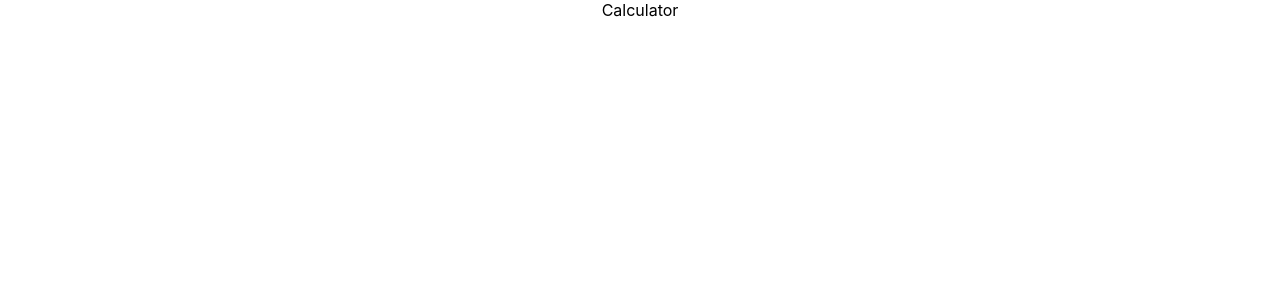
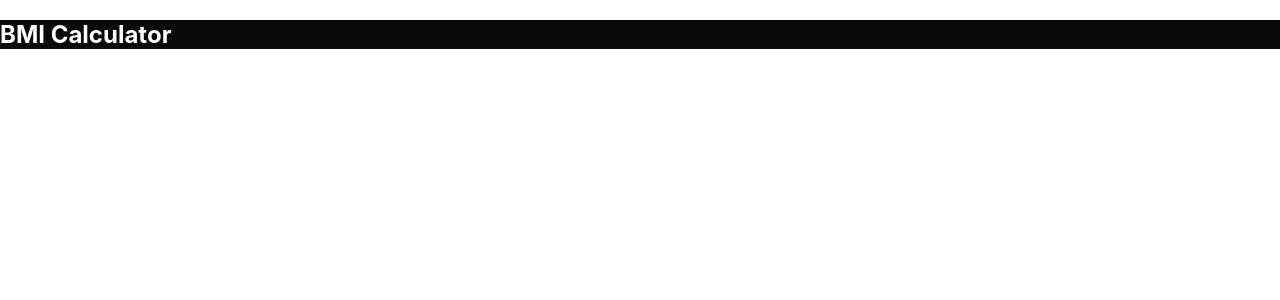
Before and after one commit to lyonsouma/BMI-Calculator2, a React (Create React App) app: page / in a window 1280 px wide. Shown: the top 300 px of the page. Built offline with nearby package versions, Linux system fonts and the light colour scheme.

Commit message:
added css style to the title

```diff
--- a/src/App.js
+++ b/src/App.js
@@ -1,10 +1,11 @@
-import logo from './logo.svg';
+// import logo from './logo.svg';
 import './App.css';
+import './Calculator.css'
 import Calculator from './components/Calculator';
 
 function App() {
   return (
-    <div className="App">
+    <div className="Parent-Container">
      <Calculator />
     </div>
   );
--- /dev/null
+++ b/src/Calculator.css
@@ -0,0 +1,4 @@
+.Parent-Container{
+    background-color: rgb(11, 10, 10);
+    color: #fff;
+}
--- a/src/components/Calculator.js
+++ b/src/components/Calculator.js
@@ -2,7 +2,9 @@ import React from 'react'
 
 const Calculator = () => {
   return (
-    <div>Calculator</div>
+    <div>
+        <h2>BMI Calculator</h2>
+    </div>
   )
 }
 
```
